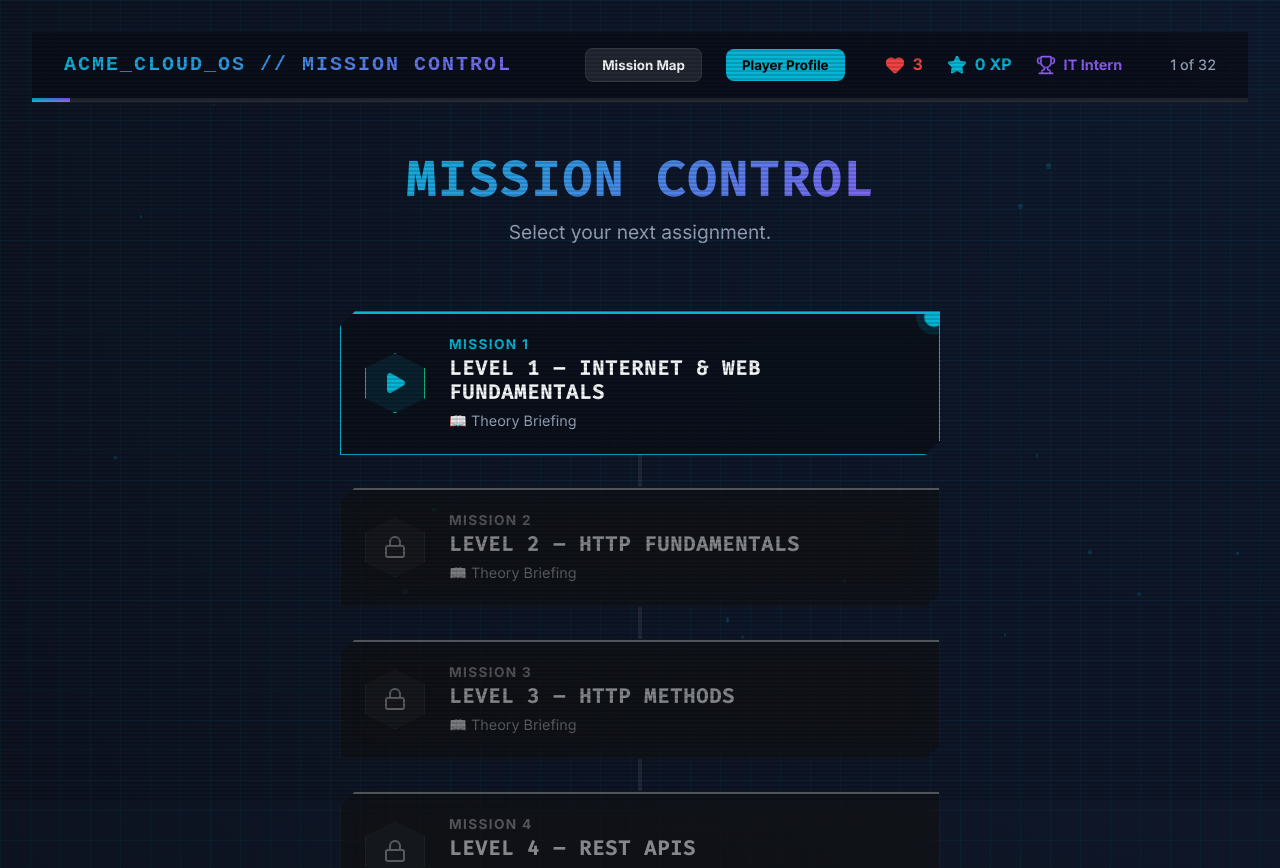
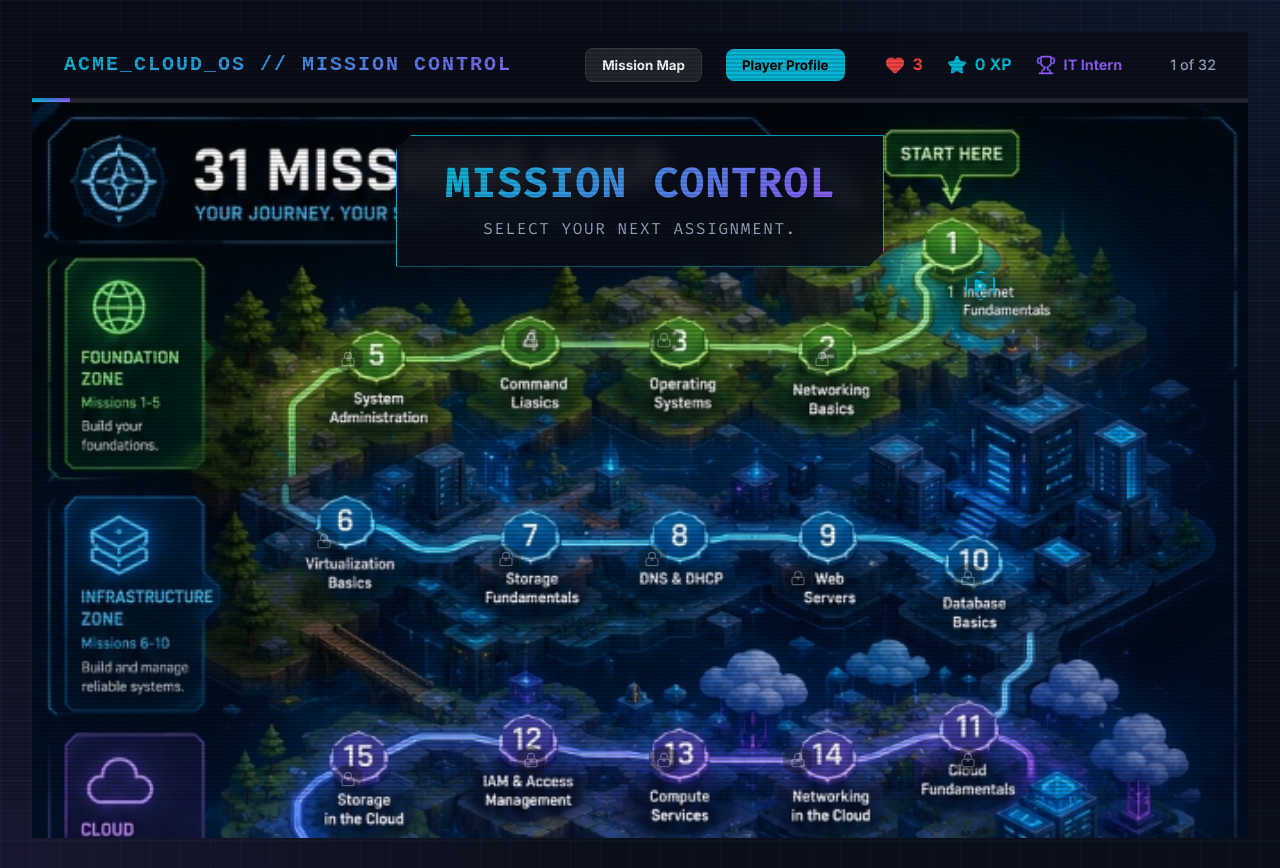
Before and after one commit to Akira10969/n8n, a React (Vite) app in the folder webhook-lab/: page / in a window 1280 px wide. Shown: the top 868 px of the page. Built offline with nearby package versions, Linux system fonts and the light colour scheme.

Commit message:
feat: Interactive isometric pan and zoom mission map

```diff
--- a/webhook-lab/src/components/MissionMap.css
+++ b/webhook-lab/src/components/MissionMap.css
@@ -1,208 +1,193 @@
-.mission-map-container {
-  padding: 3rem 2rem;
-  max-width: 1000px;
-  margin: 0 auto;
+.interactive-map-wrapper {
+  position: relative;
+  width: 100%;
+  height: calc(100vh - 65px); /* Full height minus header */
+  overflow: hidden;
+  background: #05070a;
 }
 
-.mission-map-container.sidebar-mode {
-  padding: 2rem 1rem;
-  margin: 0;
-  max-width: 100%;
+.map-overlay-header {
+  position: absolute;
+  top: 2rem;
+  left: 50%;
+  transform: translateX(-50%);
+  z-index: 20;
+  text-align: center;
+  background: rgba(11, 15, 25, 0.85);
+  padding: 1.5rem 3rem;
+  border: 1px solid var(--accent-cyan);
+  clip-path: polygon(15px 0, 100% 0, 100% calc(100% - 15px), calc(100% - 15px) 100%, 0 100%, 0 15px);
+  backdrop-filter: blur(10px);
 }
 
-.map-header {
-  text-align: center;
-  margin-bottom: 4rem;
-}
-
-.map-header h1 {
-  font-size: 3rem;
+.map-overlay-header h1 {
+  font-size: 2.5rem;
   background: linear-gradient(135deg, var(--accent-cyan), var(--accent-purple));
   -webkit-background-clip: text;
   -webkit-text-fill-color: transparent;
   margin-bottom: 0.5rem;
 }
 
-.map-header p {
+.map-overlay-header p {
   color: var(--text-muted);
-  font-size: 1.2rem;
+  margin: 0;
+  font-family: var(--font-mono);
+  letter-spacing: 0.1em;
+  text-transform: uppercase;
 }
 
-.map-grid {
-  display: flex;
-  flex-direction: column;
-  align-items: center;
-  gap: 2rem;
-  position: relative;
+.map-viewport {
+  position: absolute;
+  top: 0;
+  left: 0;
+  width: 100%;
+  height: 100%;
+  perspective: 1000px;
 }
 
-.map-node {
-  position: relative;
+.map-layer {
+  position: absolute;
+  top: 0;
+  left: 0;
   width: 100%;
-  max-width: 600px;
-  display: flex;
-  justify-content: center;
-  transition: all 0.5s ease;
+  /* Assuming the image is taller than it is wide, we let it scale to full width */
+  transform-origin: center center;
+  transition: transform 1.5s cubic-bezier(0.25, 1, 0.5, 1);
 }
 
-.sidebar-mode .map-node {
-  max-width: 100%;
+.map-bg-image {
+  width: 100%;
+  height: auto;
+  display: block;
 }
 
-/* Vertical line connecting nodes */
-.map-node:not(:first-child) .node-connector {
+/* INTERACTIVE NODES */
+.map-interactive-node {
   position: absolute;
-  top: -2rem;
-  left: 50%;
-  transform: translateX(-50%);
-  width: 4px;
-  height: 2rem;
-  background: var(--glass-border);
-  z-index: 0;
+  width: 40px;
+  height: 40px;
+  transform: translate(-50%, -50%); /* Center on coordinate */
+  z-index: 10;
+  cursor: pointer;
+  display: flex;
+  align-items: center;
+  justify-content: center;
+  transition: all 0.3s ease;
 }
 
-.map-node.unlocked:not(:first-child) .node-connector {
-  background: linear-gradient(to bottom, var(--accent-cyan), var(--accent-purple));
+.mission-node-icon {
+  width: 30px;
+  height: 30px;
+  background: rgba(11, 15, 25, 0.8);
+  border: 2px solid var(--glass-border);
+  clip-path: polygon(50% 0%, 100% 25%, 100% 75%, 50% 100%, 0% 75%, 0% 25%); /* Hexagon */
+  display: flex;
+  align-items: center;
+  justify-content: center;
+  color: var(--text-muted);
+  transition: all 0.3s ease;
+  position: relative;
+  z-index: 2;
 }
 
-.mission-card {
-  position: relative;
-  z-index: 1;
-  width: 100%;
-  display: flex;
-  align-items: center;
-  gap: 1.5rem;
-  padding: 1.5rem;
-  background: rgba(11, 15, 25, 0.75);
-  border: 1px solid var(--glass-border);
-  clip-path: polygon(15px 0, 100% 0, 100% calc(100% - 15px), calc(100% - 15px) 100%, 0 100%, 0 15px);
-  text-align: left;
-  transition: all 0.4s ease;
-  cursor: pointer;
+.map-interactive-node:hover .mission-node-icon {
+  transform: scale(1.2);
+  background: rgba(6, 182, 212, 0.2);
 }
 
-.sidebar-mode .mission-card {
-  padding: 1rem;
-  gap: 1rem;
-}
-
-.mission-card:hover:not(:disabled) {
-  transform: translateY(-5px);
-  box-shadow: 0 10px 30px rgba(6, 182, 212, 0.2);
-  border-color: rgba(6, 182, 212, 0.5);
-}
-
-.map-node.locked .mission-card {
+.map-interactive-node.locked {
   opacity: 0.5;
   filter: grayscale(100%);
   cursor: not-allowed;
 }
 
-.map-node.next-mission .mission-card {
-  border-color: var(--accent-cyan);
-  box-shadow: 0 0 20px rgba(6, 182, 212, 0.3);
+.map-interactive-node.unlocked .mission-node-icon {
+  border-color: var(--accent-green);
+  color: var(--accent-green);
 }
 
-/* BLURRED STATE (When a mission is active, blur others) */
-.map-node.blurred-mission {
-  opacity: 0.4;
-  filter: blur(2px) grayscale(50%);
-  transform: scale(0.95);
+.map-interactive-node.next-mission .mission-node-icon {
+  border-color: var(--accent-cyan);
+  background: rgba(6, 182, 212, 0.2);
+  box-shadow: 0 0 15px var(--accent-cyan);
 }
 
-.map-node.blurred-mission:hover {
-  opacity: 1;
-  filter: none;
-  transform: scale(1);
+.map-interactive-node.active-mission .mission-node-icon {
+  border-color: var(--accent-purple);
+  background: rgba(139, 92, 246, 0.3);
+  box-shadow: 0 0 20px var(--accent-purple);
+  transform: scale(1.3);
 }
 
-/* ACTIVE STATE */
-.map-node.active-mission .mission-card {
-  border-color: var(--accent-green);
-  box-shadow: 0 0 30px rgba(16, 185, 129, 0.4);
-  transform: scale(1.02);
-  background: rgba(16, 185, 129, 0.1);
+.map-interactive-node.blurred-mission {
+  opacity: 0.2;
+  filter: blur(2px) grayscale(80%);
 }
 
-.mission-icon {
-  width: 60px;
-  height: 60px;
-  clip-path: polygon(50% 0%, 100% 25%, 100% 75%, 50% 100%, 0% 75%, 0% 25%);
-  background: rgba(255, 255, 255, 0.05);
-  display: flex;
-  align-items: center;
-  justify-content: center;
-  flex-shrink: 0;
-  border: 1px solid var(--glass-border);
+.node-pulse {
+  position: absolute;
+  width: 50px;
+  height: 50px;
+  border-radius: 50%;
+  background: var(--accent-cyan);
+  box-shadow: 0 0 10px var(--accent-cyan);
+  animation: mapPulse 2s infinite;
+  z-index: 1;
 }
 
-.sidebar-mode .mission-icon {
-  width: 45px;
-  height: 45px;
+@keyframes mapPulse {
+  0% { transform: scale(0.5); opacity: 0.8; }
+  100% { transform: scale(1.5); opacity: 0; }
 }
 
-.map-node.next-mission .mission-icon {
-  border-color: var(--accent-cyan);
-  background: rgba(6, 182, 212, 0.1);
+/* TOOLTIP */
+.node-tooltip {
+  position: absolute;
+  bottom: 120%;
+  left: 50%;
+  transform: translateX(-50%) translateY(10px);
+  background: rgba(11, 15, 25, 0.95);
+  border: 1px solid var(--accent-cyan);
+  padding: 0.75rem 1rem;
+  width: max-content;
+  max-width: 200px;
+  text-align: center;
+  opacity: 0;
+  visibility: hidden;
+  transition: all 0.2s ease;
+  z-index: 30;
+  pointer-events: none;
+  clip-path: polygon(10px 0, 100% 0, 100% calc(100% - 10px), calc(100% - 10px) 100%, 0 100%, 0 10px);
 }
 
-.map-node.unlocked .mission-icon {
-  border-color: var(--accent-green);
+.map-interactive-node:hover .node-tooltip {
+  opacity: 1;
+  visibility: visible;
+  transform: translateX(-50%) translateY(0);
 }
 
-.mission-info {
-  flex: 1;
-}
-
-.mission-number {
-  font-size: 0.85rem;
+.tooltip-number {
+  font-size: 0.75rem;
   color: var(--accent-cyan);
-  text-transform: uppercase;
-  letter-spacing: 0.1em;
-  font-weight: bold;
+  font-family: var(--font-mono);
   margin-bottom: 0.25rem;
-}
-
-.sidebar-mode .mission-number {
-  font-size: 0.75rem;
-}
-
-.mission-title {
-  font-size: 1.25rem;
-  color: var(--text-main);
-  margin: 0 0 0.5rem 0;
-  font-family: var(--font-mono);
   text-transform: uppercase;
 }
 
-.sidebar-mode .mission-title {
-  font-size: 1rem;
-  margin-bottom: 0.25rem;
+.tooltip-title {
+  font-size: 0.9rem;
+  color: var(--text-main);
+  font-weight: bold;
 }
 
-.mission-type {
-  font-size: 0.9rem;
-  color: var(--text-muted);
+/* Optional center dot for visual debugging of exact coordinates */
+.node-center-dot {
+  position: absolute;
+  width: 4px;
+  height: 4px;
+  background: white;
+  border-radius: 50%;
+  z-index: 3;
+  pointer-events: none;
+  opacity: 0.5;
 }
-
-.sidebar-mode .mission-type {
-  font-size: 0.8rem;
-}
-
-.pulse-indicator {
-  position: absolute;
-  top: -5px;
-  right: -5px;
-  width: 20px;
-  height: 20px;
-  border-radius: 50%;
-  background: var(--accent-cyan);
-  box-shadow: 0 0 10px var(--accent-cyan);
-  animation: pulse 2s infinite;
-}
-
-@keyframes pulse {
-  0% { transform: scale(0.95); box-shadow: 0 0 0 0 rgba(6, 182, 212, 0.7); }
-  70% { transform: scale(1); box-shadow: 0 0 0 10px rgba(6, 182, 212, 0); }
-  100% { transform: scale(0.95); box-shadow: 0 0 0 0 rgba(6, 182, 212, 0); }
-}
--- a/webhook-lab/src/components/MissionMap.jsx
+++ b/webhook-lab/src/components/MissionMap.jsx
@@ -1,18 +1,89 @@
-import React from 'react';
+import React, { useRef, useEffect, useState } from 'react';
 import { Lock, CheckCircle2, Play, BookOpen } from 'lucide-react';
 import './MissionMap.css';
 
+// Approximate coordinates based on the uploaded isometric map image.
+// You can adjust these percentages to perfectly align the glowing nodes to the image.
+const missionCoordinates = [
+  { top: '10%', left: '78%' }, // 1
+  { top: '14%', left: '65%' }, // 2
+  { top: '13%', left: '52%' }, // 3
+  { top: '13%', left: '41%' }, // 4
+  { top: '14%', left: '26%' }, // 5
+
+  { top: '24%', left: '24%' }, // 6
+  { top: '25%', left: '39%' }, // 7
+  { top: '25%', left: '51%' }, // 8
+  { top: '26%', left: '63%' }, // 9
+  { top: '26%', left: '77%' }, // 10
+
+  { top: '36%', left: '77%' }, // 11
+  { top: '36%', left: '41%' }, // 12
+  { top: '36%', left: '52%' }, // 13
+  { top: '36%', left: '63%' }, // 14
+  { top: '37%', left: '26%' }, // 15
+
+  { top: '53%', left: '23%' }, // 16
+  { top: '52%', left: '39%' }, // 17
+  { top: '51%', left: '51%' }, // 18
+  { top: '51%', left: '64%' }, // 19
+  { top: '52%', left: '78%' }, // 20
+
+  { top: '65%', left: '24%' }, // 21
+  { top: '65%', left: '38%' }, // 22
+  { top: '64%', left: '51%' }, // 23
+  { top: '64%', left: '64%' }, // 24
+  { top: '63%', left: '78%' }, // 25
+
+  { top: '75%', left: '23%' }, // 26
+  { top: '76%', left: '38%' }, // 27
+  { top: '77%', left: '51%' }, // 28
+  { top: '78%', left: '64%' }, // 29
+  { top: '79%', left: '79%' }, // 30
+
+  { top: '88%', left: '51%' }  // 31
+];
+
 export default function MissionMap({ curriculum, highestUnlockedIndex, activeMissionIndex, onSelectMission }) {
+  const mapRef = useRef(null);
+  const [mapTransform, setMapTransform] = useState('scale(1) translate(0, 0)');
+
+  useEffect(() => {
+    // Zoom logic
+    if (activeMissionIndex !== null && activeMissionIndex < missionCoordinates.length) {
+      const coord = missionCoordinates[activeMissionIndex];
+      // Calculate transform to center the node, slightly shifted left to accommodate the sidebar
+      const xPos = parseFloat(coord.left);
+      const yPos = parseFloat(coord.top);
+
+      // Shift 15% left because the sidebar takes up the right space
+      const targetX = 50 - xPos - 15;
+      const targetY = 50 - yPos;
+
+      setMapTransform(`scale(2) translate(${targetX}%, ${targetY}%)`);
+    } else {
+      setMapTransform('scale(1) translate(0, 0)');
+    }
+  }, [activeMissionIndex]);
+
   return (
-    <div className={`mission-map-container animate-fade-in ${activeMissionIndex !== null ? 'sidebar-mode' : ''}`}>
+    <div className={`interactive-map-wrapper ${activeMissionIndex !== null ? 'sidebar-mode' : ''}`}>
+
       {activeMissionIndex === null && (
-        <div className="map-header">
+        <div className="map-overlay-header animate-fade-in">
           <h1>Mission Control</h1>
           <p>Select your next assignment.</p>
         </div>
       )}
 
-      <div className="map-grid">
+      <div className="map-viewport">
+        <div
+          className="map-layer"
+          ref={mapRef}
+          style={{ transform: mapTransform }}
+        >
+          <img src="/mission-map-bg.jpg" alt="Mission Map Background" className="map-bg-image" />
+
           {curriculum.map((mission, index) => {
             const isUnlocked = index <= highestUnlockedIndex;
             const isCompleted = index < highestUnlockedIndex;
@@ -20,40 +91,40 @@ export default function MissionMap({ curriculum, highestUnlockedIndex, activeMis
             const isActive = index === activeMissionIndex;
             const isBlurred = activeMissionIndex !== null && !isActive;
 
+            // Safe fallback if curriculum is larger than our coordinates
+            const coord = missionCoordinates[index] || { top: '50%', left: '50%' };
+
             return (
-            <div key={mission.id} className={`map-node ${isUnlocked ? 'unlocked' : 'locked'} ${isNext ? 'next-mission' : ''} ${isActive ? 'active-mission' : ''} ${isBlurred ? 'blurred-mission' : ''}`}>
-              <div className="node-connector"></div>
-              <button
-                className="mission-card glass-panel"
-                onClick={() => onSelectMission(index)}
-                disabled={!isUnlocked}
+              <div
+                key={mission.id}
+                className={`map-interactive-node ${isUnlocked ? 'unlocked' : 'locked'} ${isNext ? 'next-mission' : ''} ${isActive ? 'active-mission' : ''} ${isBlurred ? 'blurred-mission' : ''}`}
+                style={{ top: coord.top, left: coord.left }}
+                onClick={() => isUnlocked && onSelectMission(index)}
               >
-                <div className="mission-icon">
+                <div className="node-tooltip">
+                  <div className="tooltip-number">Mission {index + 1}</div>
+                  <div className="tooltip-title">{mission.title}</div>
+                </div>
+
+                <div className="mission-node-icon">
                   {!isUnlocked ? (
-                    <Lock size={24} color="var(--text-muted)" />
+                    <Lock size={16} />
                   ) : isCompleted ? (
-                    <CheckCircle2 size={24} color="var(--accent-green)" />
+                    <CheckCircle2 size={16} color="var(--accent-green)" />
                   ) : (
-                    <Play size={24} color="var(--accent-cyan)" fill="var(--accent-cyan)" />
+                    <Play size={16} color="var(--accent-cyan)" fill="var(--accent-cyan)" />
                   )}
                 </div>
 
-                <div className="mission-info">
-                  <div className="mission-number">Mission {index + 1}</div>
-                  <h3 className="mission-title">{mission.title}</h3>
-                  <div className="mission-type">
-                    {mission.type === 'lab' ? '🛠 Hands-On Lab' : mission.type === 'visual-flow' ? '👁 Visual Simulator' : '📖 Theory Briefing'}
-                  </div>
-                </div>
+                {isNext && <div className="node-pulse"></div>}
 
-                {isNext && (
-                  <div className="pulse-indicator"></div>
-                )}
-              </button>
+                {/* Visual debug/target indicator - can be removed later */}
+                <div className="node-center-dot"></div>
               </div>
             );
           })}
         </div>
       </div>
+    </div>
   );
 }
```
Also changed, not shown: webhook-lab/public/mission-map-bg.jpg (added), 1 other file (tests, documents, lock files or other folders). Lines whose indentation alone changed are shown as unchanged.
